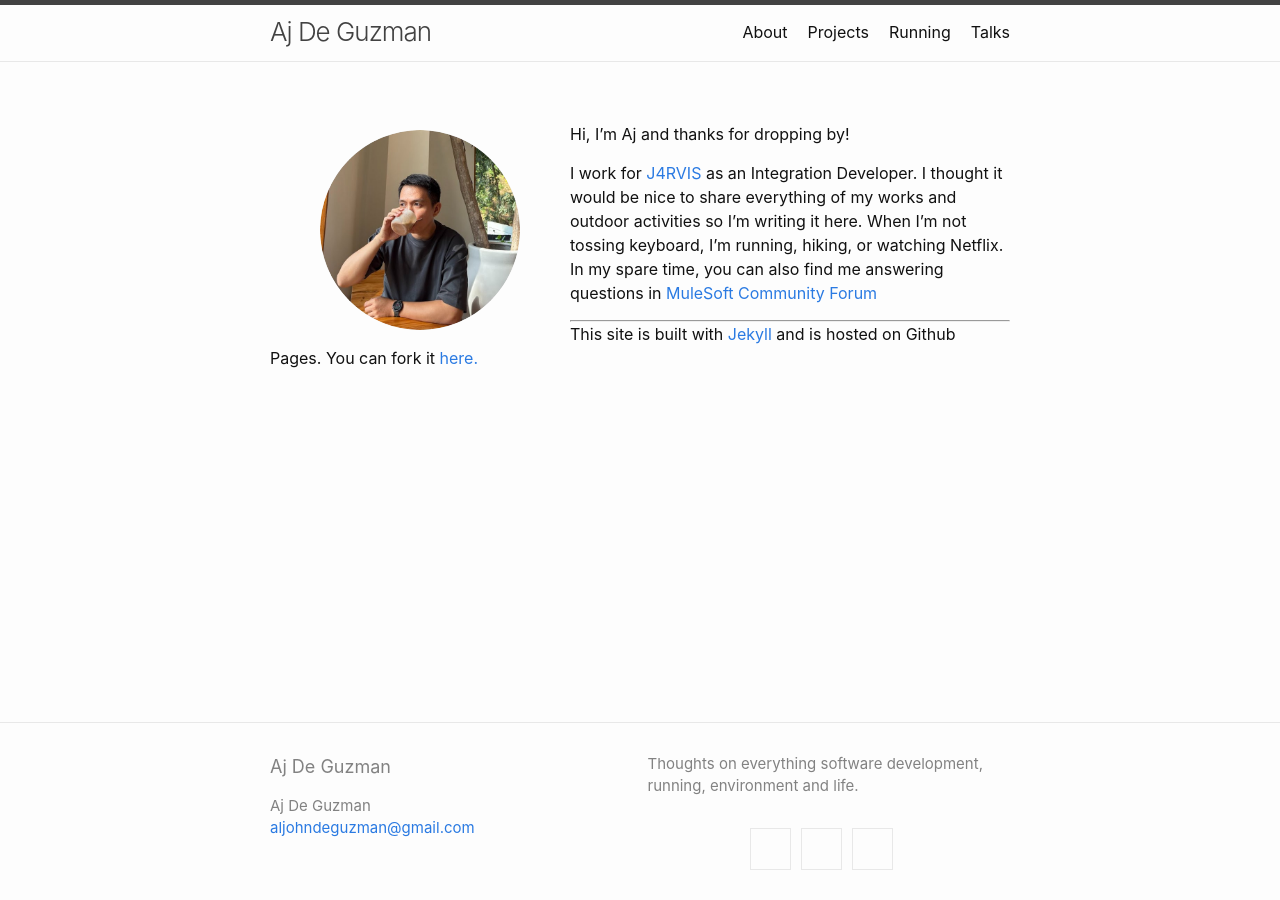
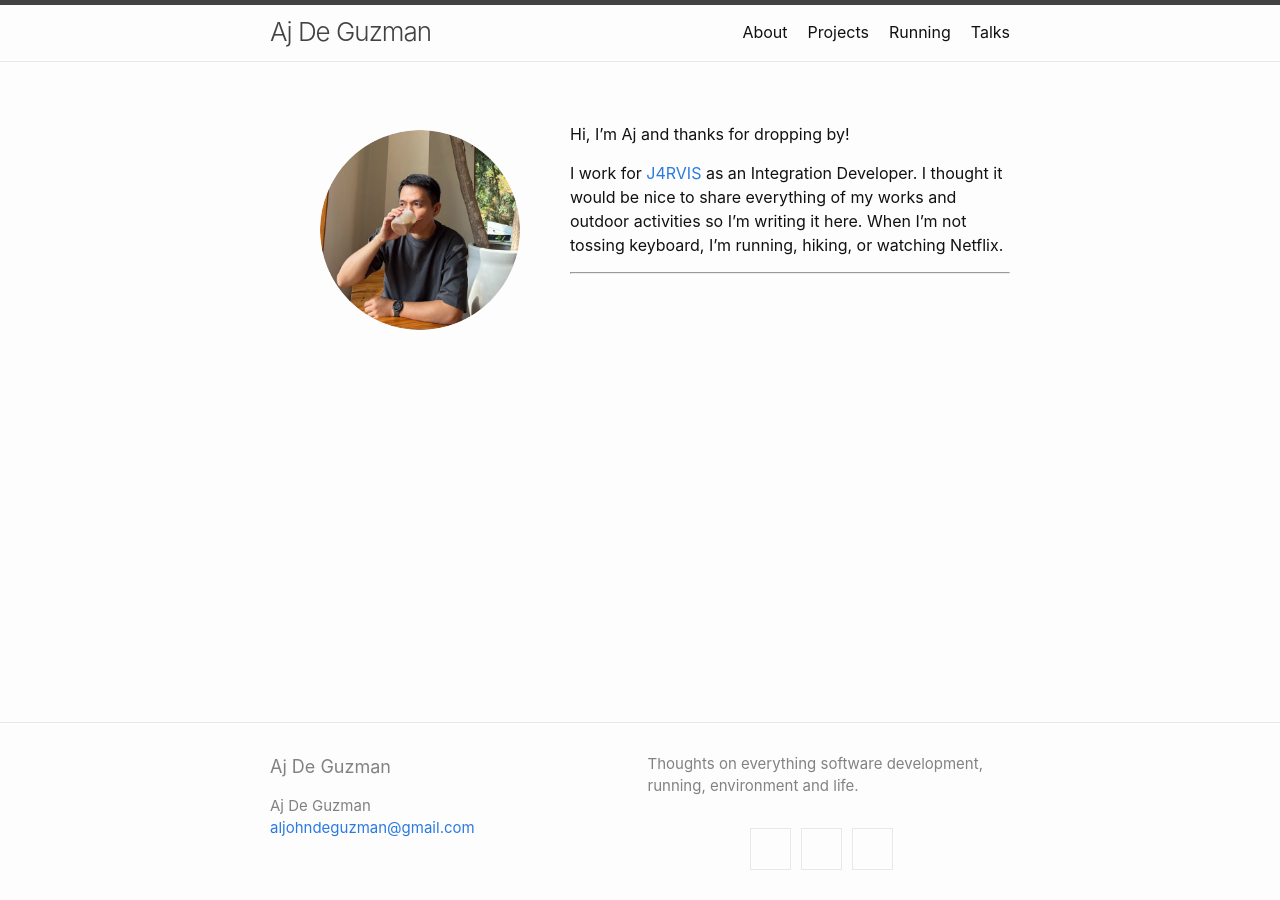
Before and after one commit to ajdeguzman/ajdeguzman.github.io, a Jekyll site: the page built from index.md, in a window 1280 px wide. Built offline with Jekyll 4.4.1, drawn with Linux system fonts in a browser that asks for light colours.

Commit message:
Update index.md

```diff
--- a/index.md
+++ b/index.md
@@ -9,8 +9,5 @@ layout: page
 
 Hi, I'm Aj and thanks for dropping by!
 
-I work for [J4RVIS](https://j4rvis.com/) as an Integration Developer. I thought it would be nice to share everything of my works and outdoor activities so I'm writing it here. When I'm not tossing keyboard, I'm running, hiking, or watching Netflix. In my spare time, you can also find me answering questions in [MuleSoft Community Forum](https://help.mulesoft.com/s/profile/0052T00000BzGrSQAV)
-
+I work for [J4RVIS](https://j4rvis.com/) as an Integration Developer. I thought it would be nice to share everything of my works and outdoor activities so I'm writing it here. When I'm not tossing keyboard, I'm running, hiking, or watching Netflix.
 <hr>
-
-This site is built with [Jekyll](https://jekyllrb.com) and is hosted on Github Pages. You can fork it [here.](https://github.com/ajdeguzman/ajdeguzman.github.io)
```
